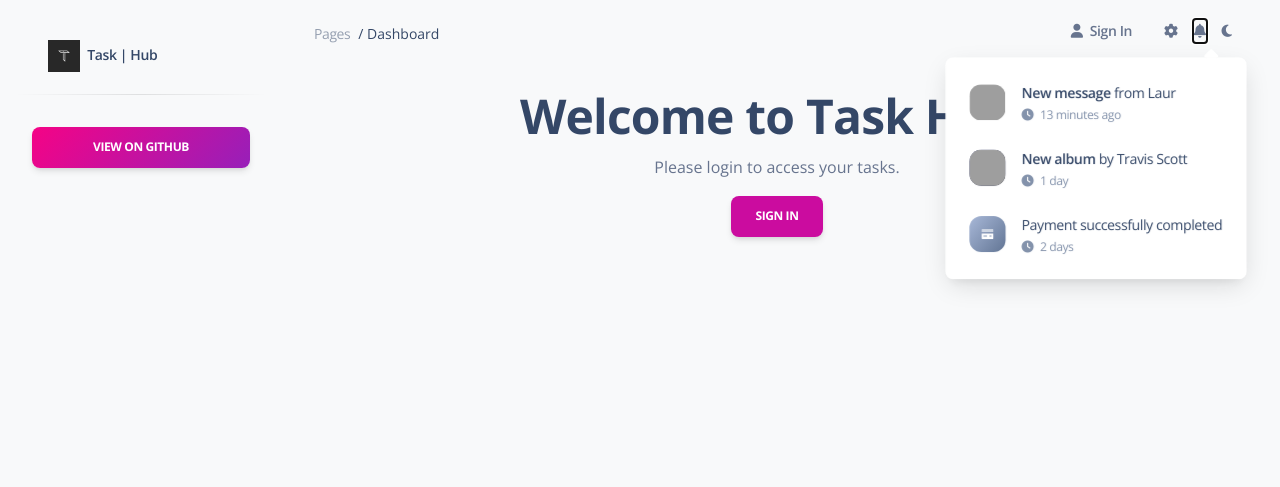
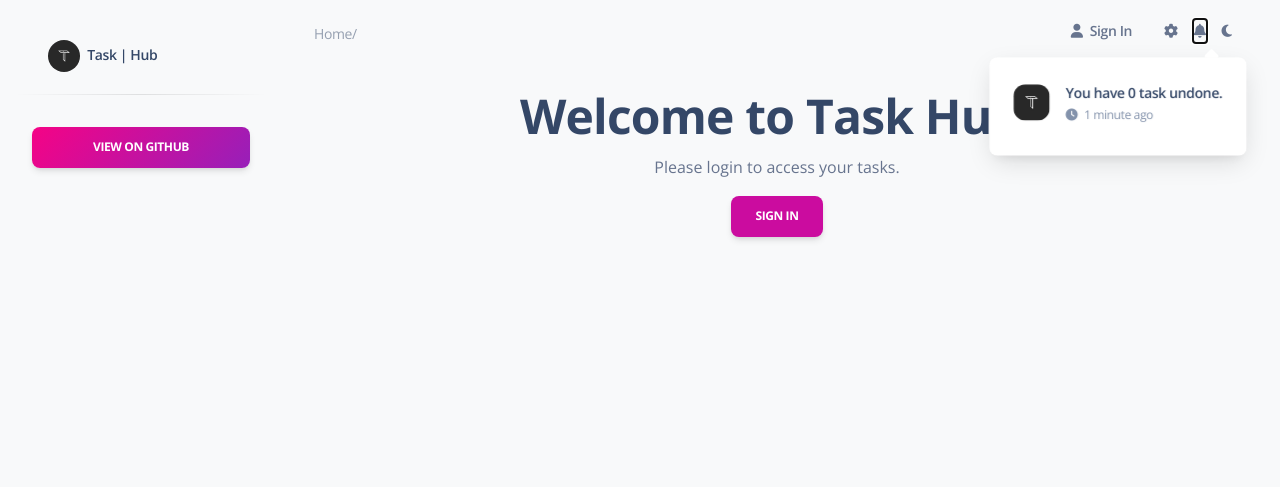
Before and after one commit to petrykivd/it-task-manager, a Django app: page / in a window 1280 px wide, after a click that opens the changed part. Shown: the top 487 px of the page. Run offline with Django 4.2, Linux system fonts and the light colour scheme; data that the repository does not hold is empty; some libraries are stand-ins or nearby versions; grey boxes are pictures that could not be loaded.

Commit message:
Little edits for sidebar and navigation pages

```diff
--- a/templates/includes/navigation.html
+++ b/templates/includes/navigation.html
@@ -5,24 +5,26 @@
   <div class="container-fluid py-1 px-3">
     <nav aria-label="breadcrumb">
       <ol class="breadcrumb bg-transparent mb-0 pb-0 pt-1 px-0 me-sm-6 me-5">
-        <li class="breadcrumb-item text-sm"><a class="opacity-5 text-dark" href="javascript:;">Pages</a></li>
-        <li class="text-sm text-dark active ms-2" aria-current="page">
-          {% if request.path == '/' %} / Dashboard {% else %} {{ request.path|title }} {% endif %}
+        <li class="breadcrumb-item text-sm">
+          <a class="opacity-5 text-dark" href="/">
+            Home{{ request.path }}
+          </a>
         </li>
+
       </ol>
     </nav>
     <ul class="navbar-nav  justify-content-end">
 
       <li class="nav-item d-flex align-items-center">
 
-          {% if request.user.is_superuser %}
-            <a href="{% url 'login'%}" class="nav-link text-body font-weight-bold px-0">
+        {% if request.user.is_authenticated %}
+          <a href="{% url 'task_manager:logout' %}" class="nav-link text-body font-weight-bold px-0">
             <i class="fa fa-user me-sm-1"></i>
             <span class="d-sm-inline d-none me-3">Logout</span>
           </a>
         {% else %}
           <li class="nav-item d-flex align-items-center">
-          <a href="{% url 'login'%}" class="nav-link text-body font-weight-bold px-0">
+            <a href="{% url 'login' %}" class="nav-link text-body font-weight-bold px-0">
               <i class="fa fa-user me-sm-1"></i>
               <span class="d-sm-inline d-none me-3">Sign In</span>
             </a>
@@ -52,68 +54,15 @@
             <a class="dropdown-item border-radius-md" href="javascript:;">
               <div class="d-flex py-1">
                 <div class="my-auto">
-                    <img src="{% static 'img/team-2.jpg' %}" class="avatar avatar-sm  me-3 ">
+                  <img src="{% static 'images/logo.jpg' %}" class="avatar avatar-sm  me-3 ">
                 </div>
                 <div class="d-flex flex-column justify-content-center">
                   <h6 class="text-sm font-weight-normal mb-1">
-                      <span class="font-weight-bold">New message</span> from Laur
+                    <span class="font-weight-bold">You have {{ user_tasks.count }} task undone.</span>
                   </h6>
                   <p class="text-xs text-secondary mb-0 ">
                     <i class="fa fa-clock me-1"></i>
-                      13 minutes ago
-                    </p>
-                  </div>
-                </div>
-              </a>
-            </li>
-            <li class="mb-2">
-              <a class="dropdown-item border-radius-md" href="javascript:;">
-                <div class="d-flex py-1">
-                  <div class="my-auto">
-                    <img src="{% static 'img/small-logos/logo-spotify.svg' %}"
-                         class="avatar avatar-sm bg-gradient-dark  me-3 ">
-                  </div>
-                  <div class="d-flex flex-column justify-content-center">
-                    <h6 class="text-sm font-weight-normal mb-1">
-                      <span class="font-weight-bold">New album</span> by Travis Scott
-                    </h6>
-                    <p class="text-xs text-secondary mb-0 ">
-                      <i class="fa fa-clock me-1"></i>
-                      1 day
-                    </p>
-                  </div>
-                </div>
-              </a>
-            </li>
-            <li>
-              <a class="dropdown-item border-radius-md" href="javascript:;">
-                <div class="d-flex py-1">
-                  <div class="avatar avatar-sm bg-gradient-secondary  me-3  my-auto">
-                    <svg width="12px" height="12px" viewBox="0 0 43 36" version="1.1" xmlns="http://www.w3.org/2000/svg"
-                         xmlns:xlink="http://www.w3.org/1999/xlink">
-                      <title>credit-card</title>
-                      <g stroke="none" stroke-width="1" fill="none" fill-rule="evenodd">
-                        <g transform="translate(-2169.000000, -745.000000)" fill="#FFFFFF" fill-rule="nonzero">
-                          <g transform="translate(1716.000000, 291.000000)">
-                            <g transform="translate(453.000000, 454.000000)">
-                              <path class="color-background"
-                                    d="M43,10.7482083 L43,3.58333333 C43,1.60354167 41.3964583,0 39.4166667,0 L3.58333333,0 C1.60354167,0 0,1.60354167 0,3.58333333 L0,10.7482083 L43,10.7482083 Z"
-                                    opacity="0.593633743"></path>
-                              <path class="color-background"
-                                    d="M0,16.125 L0,32.25 C0,34.2297917 1.60354167,35.8333333 3.58333333,35.8333333 L39.4166667,35.8333333 C41.3964583,35.8333333 43,34.2297917 43,32.25 L43,16.125 L0,16.125 Z M19.7083333,26.875 L7.16666667,26.875 L7.16666667,23.2916667 L19.7083333,23.2916667 L19.7083333,26.875 Z M35.8333333,26.875 L28.6666667,26.875 L28.6666667,23.2916667 L35.8333333,23.2916667 L35.8333333,26.875 Z"></path>
-                            </g>
-                          </g>
-                        </g>
-                      </g>
-                    </svg>
-                  </div>
-                  <div class="d-flex flex-column justify-content-center">
-                    <h6 class="text-sm font-weight-normal mb-1">
-                      Payment successfully completed
-                    </h6>
-                    <p class="text-xs text-secondary mb-0 ">
-                      <i class="fa fa-clock me-1"></i>
-                      2 days
+                    1 minute ago
                   </p>
                 </div>
               </div>
--- a/templates/includes/sidebar.html
+++ b/templates/includes/sidebar.html
@@ -5,8 +5,8 @@
   <div class="sidenav-header">
     <i class="fas fa-times p-3 cursor-pointer text-secondary opacity-5 position-absolute end-0 top-0 d-none d-xl-none"
        aria-hidden="true" id="iconSidenav"></i>
-    <a class="navbar-brand m-0" href="#">
-      <img src="{% static 'images/logo.jpg' %}" class="navbar-brand-img h-100" alt="main_logo">
+    <a class="navbar-brand m-0" href="/">
+      <img src="{% static 'images/logo.jpg' %}" class="navbar-brand-img h-100 rounded-circle" alt="main_logo">
       <span class="ms-1 font-weight-bold">Task | Hub</span>
     </a>
   </div>
@@ -15,30 +15,38 @@
     <div class="collapse navbar-collapse  w-auto " id="sidenav-collapse-main">
       <ul class="navbar-nav">
         <li class="nav-item">
-        <a href="#" class="nav-link active">
+          <a href="{% url 'task_manager:worker-detail' pk=user.id %}" class="nav-link {% if user.id == worker.id  %}active bg-gradient-light{% endif %}">
+            <div>
+              <i class="fas fa-user-circle fa-2x"></i>
+            </div>
+            <span class="nav-link-text ms-1">My profile</span>
+          </a>
+        </li>
+        <hr class="horizontal dark mt-0">
+        <li class="nav-item">
+          <a class="nav-link" href="#">
             <div
                 class="icon icon-shape icon-sm shadow border-radius-md bg-white text-center me-2 d-flex align-items-center justify-content-center">
-            <svg width="12px" height="12px" viewBox="0 0 45 40" version="1.1" xmlns="http://www.w3.org/2000/svg"
+              <svg width="12px" height="12px" viewBox="0 0 42 42" version="1.1" xmlns="http://www.w3.org/2000/svg"
                    xmlns:xlink="http://www.w3.org/1999/xlink">
-              <title>shop </title>
+                <title>office</title>
                 <g stroke="none" stroke-width="1" fill="none" fill-rule="evenodd">
-                <g transform="translate(-1716.000000, -439.000000)" fill="#FFFFFF" fill-rule="nonzero">
+                  <g transform="translate(-1869.000000, -293.000000)" fill="#FFFFFF" fill-rule="nonzero">
                     <g transform="translate(1716.000000, 291.000000)">
-                    <g transform="translate(0.000000, 148.000000)">
+                      <g id="office" transform="translate(153.000000, 2.000000)">
                         <path class="color-background opacity-6"
-                            d="M46.7199583,10.7414583 L40.8449583,0.949791667 C40.4909749,0.360605034 39.8540131,0 39.1666667,0 L7.83333333,0 C7.1459869,0 6.50902508,0.360605034 6.15504167,0.949791667 L0.280041667,10.7414583 C0.0969176761,11.0460037 -1.23209662e-05,11.3946378 -1.23209662e-05,11.75 C-0.00758042603,16.0663731 3.48367543,19.5725301 7.80004167,19.5833333 L7.81570833,19.5833333 C9.75003686,19.5882688 11.6168794,18.8726691 13.0522917,17.5760417 C16.0171492,20.2556967 20.5292675,20.2556967 23.494125,17.5760417 C26.4604562,20.2616016 30.9794188,20.2616016 33.94575,17.5760417 C36.2421905,19.6477597 39.5441143,20.1708521 42.3684437,18.9103691 C45.1927731,17.649886 47.0084685,14.8428276 47.0000295,11.75 C47.0000295,11.3946378 46.9030823,11.0460037 46.7199583,10.7414583 Z"></path>
+                              d="M12.25,17.5 L8.75,17.5 L8.75,1.75 C8.75,0.78225 9.53225,0 10.5,0 L31.5,0 C32.46775,0 33.25,0.78225 33.25,1.75 L33.25,12.25 L29.75,12.25 L29.75,3.5 L12.25,3.5 L12.25,17.5 Z"></path>
                         <path class="color-background"
-                            d="M39.198,22.4912623 C37.3776246,22.4928106 35.5817531,22.0149171 33.951625,21.0951667 L33.92225,21.1107282 C31.1430221,22.6838032 27.9255001,22.9318916 24.9844167,21.7998837 C24.4750389,21.605469 23.9777983,21.3722567 23.4960833,21.1018359 L23.4745417,21.1129513 C20.6961809,22.6871153 17.4786145,22.9344611 14.5386667,21.7998837 C14.029926,21.6054643 13.533337,21.3722507 13.0522917,21.1018359 C11.4250962,22.0190609 9.63246555,22.4947009 7.81570833,22.4912623 C7.16510551,22.4842162 6.51607673,22.4173045 5.875,22.2911849 L5.875,44.7220845 C5.875,45.9498589 6.7517757,46.9451667 7.83333333,46.9451667 L19.5833333,46.9451667 L19.5833333,33.6066734 L27.4166667,33.6066734 L27.4166667,46.9451667 L39.1666667,46.9451667 C40.2482243,46.9451667 41.125,45.9498589 41.125,44.7220845 L41.125,22.2822926 C40.4887822,22.4116582 39.8442868,22.4815492 39.198,22.4912623 Z"></path>
+                              d="M40.25,14 L24.5,14 C23.53225,14 22.75,14.78225 22.75,15.75 L22.75,38.5 L19.25,38.5 L19.25,22.75 C19.25,21.78225 18.46775,21 17.5,21 L1.75,21 C0.78225,21 0,21.78225 0,22.75 L0,40.25 C0,41.21775 0.78225,42 1.75,42 L40.25,42 C41.21775,42 42,41.21775 42,40.25 L42,15.75 C42,14.78225 41.21775,14 40.25,14 Z M12.25,36.75 L7,36.75 L7,33.25 L12.25,33.25 L12.25,36.75 Z M12.25,29.75 L7,29.75 L7,26.25 L12.25,26.25 L12.25,29.75 Z M35,36.75 L29.75,36.75 L29.75,33.25 L35,33.25 L35,36.75 Z M35,29.75 L29.75,29.75 L29.75,26.25 L35,26.25 L35,29.75 Z M35,22.75 L29.75,22.75 L29.75,19.25 L35,19.25 L35,22.75 Z"></path>
                       </g>
                     </g>
                   </g>
                 </g>
               </svg>
             </div>
-          <span class="nav-link-text ms-1">Dashboard</span>
+            <span class="nav-link-text ms-1">Tables</span>
           </a>
         </li>
-
         <li class="nav-item">
           <a class="nav-link" href="#">
             <div
```
Lines whose indentation alone changed are shown as unchanged.
